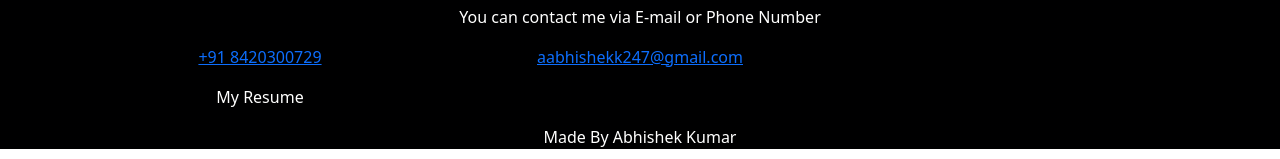
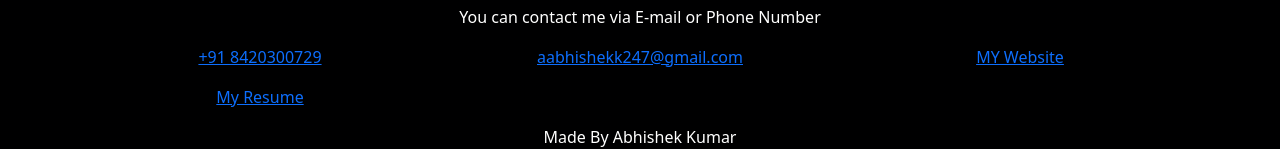
Before and after one commit to AviEric/portfolio, a plain HTML site: page index.html in a window 1280 px wide. Shown: the part 2381-2540 px from the top of the page. Drawn offline with nearby package versions, Linux system fonts and the light colour scheme.

Commit message:
Update index.html

```diff
--- a/index.html
+++ b/index.html
@@ -48,7 +48,7 @@
                     <a class="nav-link" href="https://drive.google.com/file/d/1kfy5nm72ddhcXSGPW7rpSC354ytMsdYX/view?usp=sharing" target="_blank">RESUME</a>
                   </li>
                   <li class="nav-item">
-                    <a class="nav-link" href="https://api.whatsapp.com/send?phone=8420300729&text=%20I%20am%20Here%20to%20Hire%20you.." target="_blank">CONTACT</a>
+                    <a class="nav-link" href="https://api.whatsapp.com/send?phone=+918420300729&text=%20I%20am%20Here%20to%20Hire%20you.." target="_blank">CONTACT</a>
                   </li>
                 </ul>
               </div>
@@ -149,11 +149,11 @@
                 </div>
                 <div class="col-md-4">
 
-                    <p><a href="www.aviericabhishek.com"></a></p>
+                    <p><a href="www.aviericabhishek.com">MY Website</a></p>
                 </div>
                   <div class="col-md-4">
 
-                    <p><a href="https://drive.google.com/file/d/1kfy5nm72ddhcXSGPW7rpSC354ytMsdYX/view?usp=sharing"></a>My Resume</p>
+                    <p><a href="https://drive.google.com/file/d/1kfy5nm72ddhcXSGPW7rpSC354ytMsdYX/view?usp=sharing">My Resume</a></p>
                 </div>
               </div>
               <div class="footer text-center">
```
